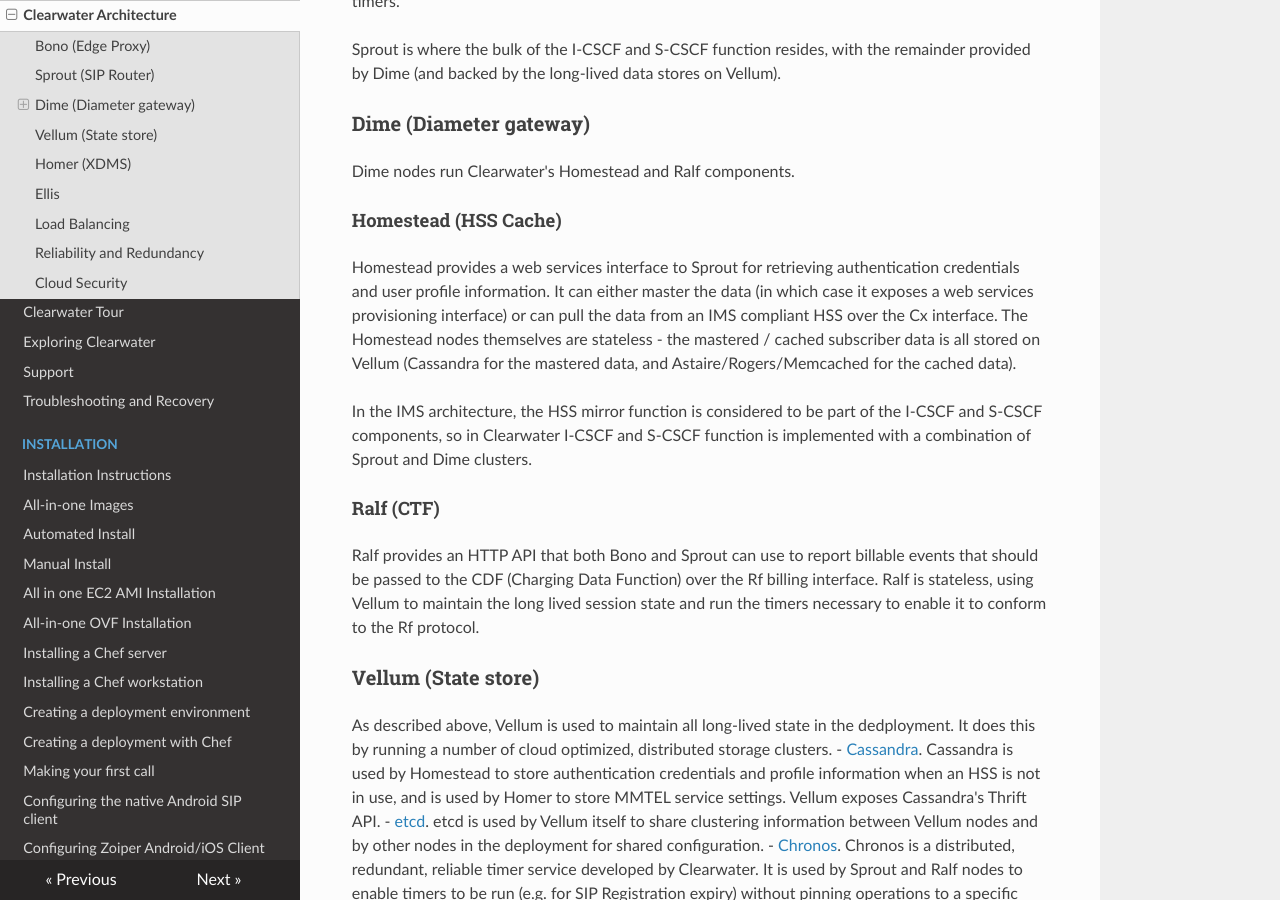
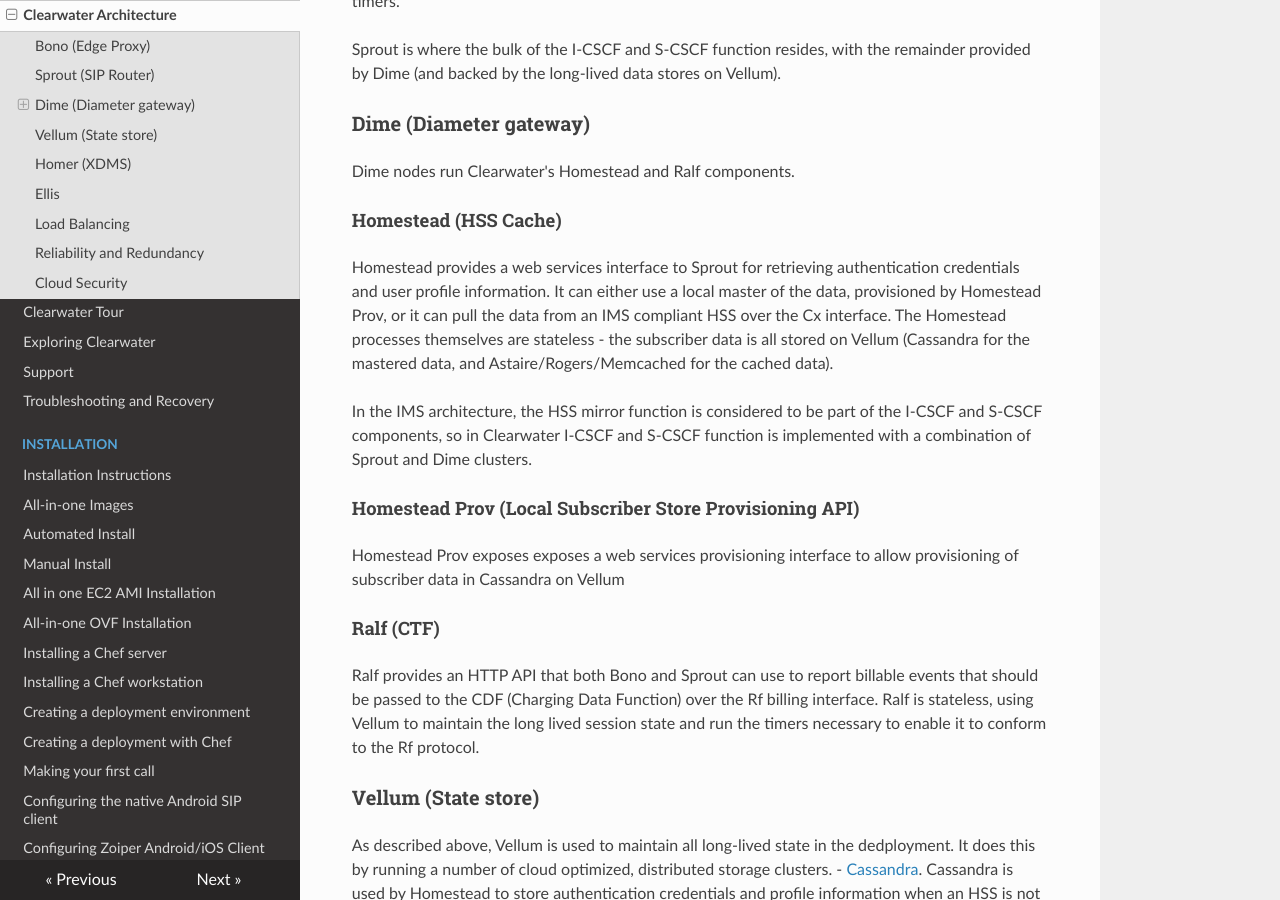
Before and after one commit to Metaswitch/clearwater-readthedocs, an MkDocs documentation site: the page built from docs/Clearwater_Architecture.md, in a window 1280 px wide and 900 px high, scrolled down 1697 px. Built offline with MkDocs 1.6.1, drawn with Linux system fonts in a browser that asks for light colours; nearby versions of some CDN libraries; old or Windows-style settings are respelled for this version of MkDocs.

Commit message:
Improve word wrapping and markups

```diff
--- a/docs/Clearwater_Architecture.md
+++ b/docs/Clearwater_Architecture.md
@@ -35,9 +35,22 @@ Dime nodes run Clearwater's Homestead and Ralf components.
 
 #### Homestead (HSS Cache)
 
-Homestead provides a web services interface to Sprout for retrieving authentication credentials and user profile information.  It can either master the data (in which case it exposes a web services provisioning interface) or can pull the data from an IMS compliant HSS over the Cx interface.  The Homestead nodes themselves are stateless - the mastered / cached subscriber data is all stored on Vellum (Cassandra for the mastered data, and Astaire/Rogers/Memcached for the cached data).
+Homestead provides a web services interface to Sprout for retrieving
+authentication credentials and user profile information.  It can either use a
+local master of the data, provisioned by Homestead Prov, or it can pull the
+data from an IMS compliant HSS over the Cx interface.  The Homestead processes
+themselves are stateless - the subscriber data is all stored on Vellum
+(Cassandra for the mastered data, and Astaire/Rogers/Memcached for the cached
+data).
 
-In the IMS architecture, the HSS mirror function is considered to be part of the I-CSCF and S-CSCF components, so in Clearwater I-CSCF and S-CSCF function is implemented with a combination of Sprout and Dime clusters.
+In the IMS architecture, the HSS mirror function is considered to be part of
+the I-CSCF and S-CSCF components, so in Clearwater I-CSCF and S-CSCF function
+is implemented with a combination of Sprout and Dime clusters.
+
+#### Homestead Prov (Local Subscriber Store Provisioning API)
+
+Homestead Prov exposes exposes a web services provisioning interface to allow
+provisioning of subscriber data in Cassandra on Vellum
 
 #### Ralf (CTF)
 
```
